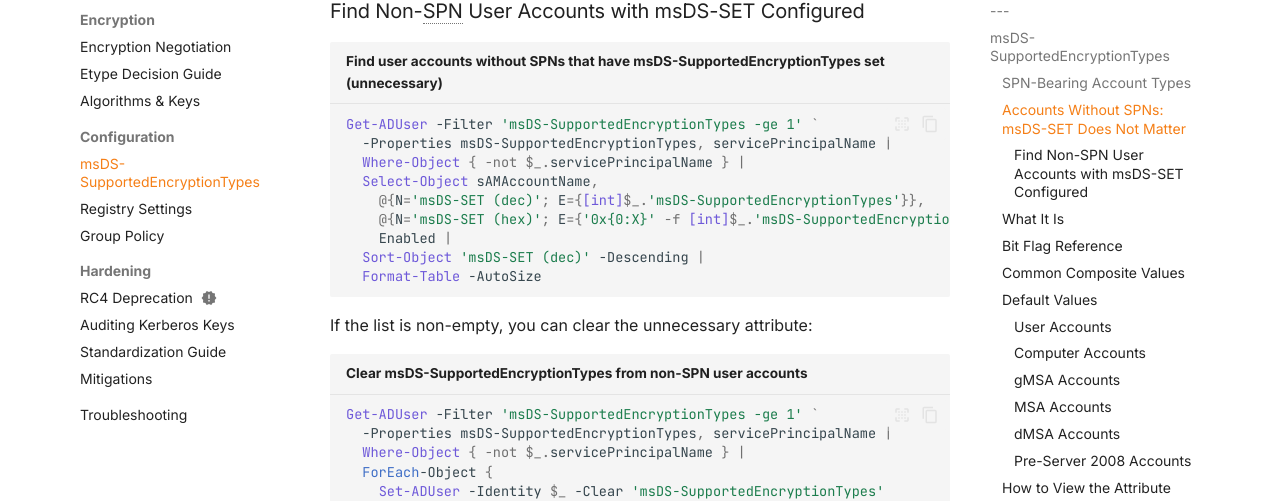
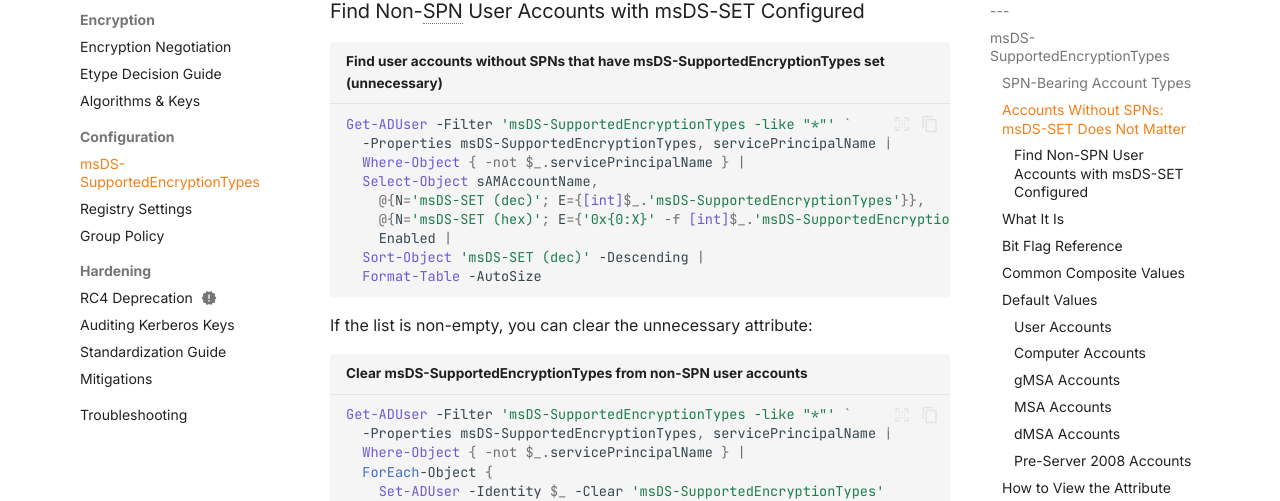
Before and after one commit to StrongWind1/Kerberos, an MkDocs documentation site: the page built from content/security/msds-supported.md, in a window 1280 px wide and 900 px high, scrolled down 2469 px. Shown: the part 145-646 px from the top of the window. Built offline with MkDocs 1.6.1 and Material for MkDocs 9.7.7, drawn with Linux system fonts in a browser that asks for light colours; plug-ins that fetch from the network failed and are left out; comment, search, counter and statistics services are not loaded.

Commit message:
Use -like "*" filter for populated msDS-SET check
-like "*" is the AD filter idiom for "attribute has any value" and
catches all cases including 0 and negative values, unlike -ge 1.

````diff
--- a/content/security/msds-supported.md
+++ b/content/security/msds-supported.md
@@ -40,7 +40,7 @@ SPN).  It is safe to clear.
 ### Find Non-SPN User Accounts with msDS-SET Configured
 
 ```powershell title="Find user accounts without SPNs that have msDS-SupportedEncryptionTypes set (unnecessary)"
-Get-ADUser -Filter 'msDS-SupportedEncryptionTypes -ge 1' `
+Get-ADUser -Filter 'msDS-SupportedEncryptionTypes -like "*"' `
   -Properties msDS-SupportedEncryptionTypes, servicePrincipalName |
   Where-Object { -not $_.servicePrincipalName } |
   Select-Object sAMAccountName,
@@ -54,7 +54,7 @@ Get-ADUser -Filter 'msDS-SupportedEncryptionTypes -ge 1' `
 If the list is non-empty, you can clear the unnecessary attribute:
 
 ```powershell title="Clear msDS-SupportedEncryptionTypes from non-SPN user accounts"
-Get-ADUser -Filter 'msDS-SupportedEncryptionTypes -ge 1' `
+Get-ADUser -Filter 'msDS-SupportedEncryptionTypes -like "*"' `
   -Properties msDS-SupportedEncryptionTypes, servicePrincipalName |
   Where-Object { -not $_.servicePrincipalName } |
   ForEach-Object {
````
